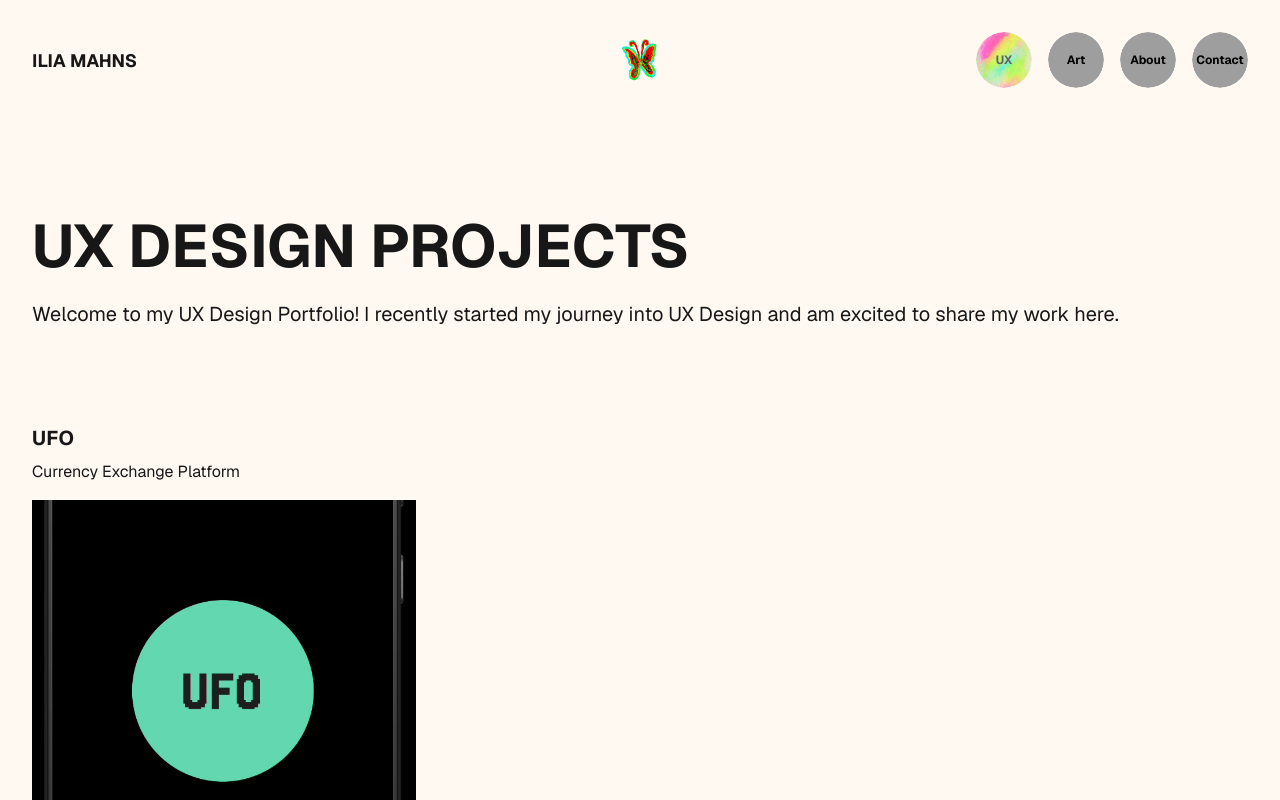
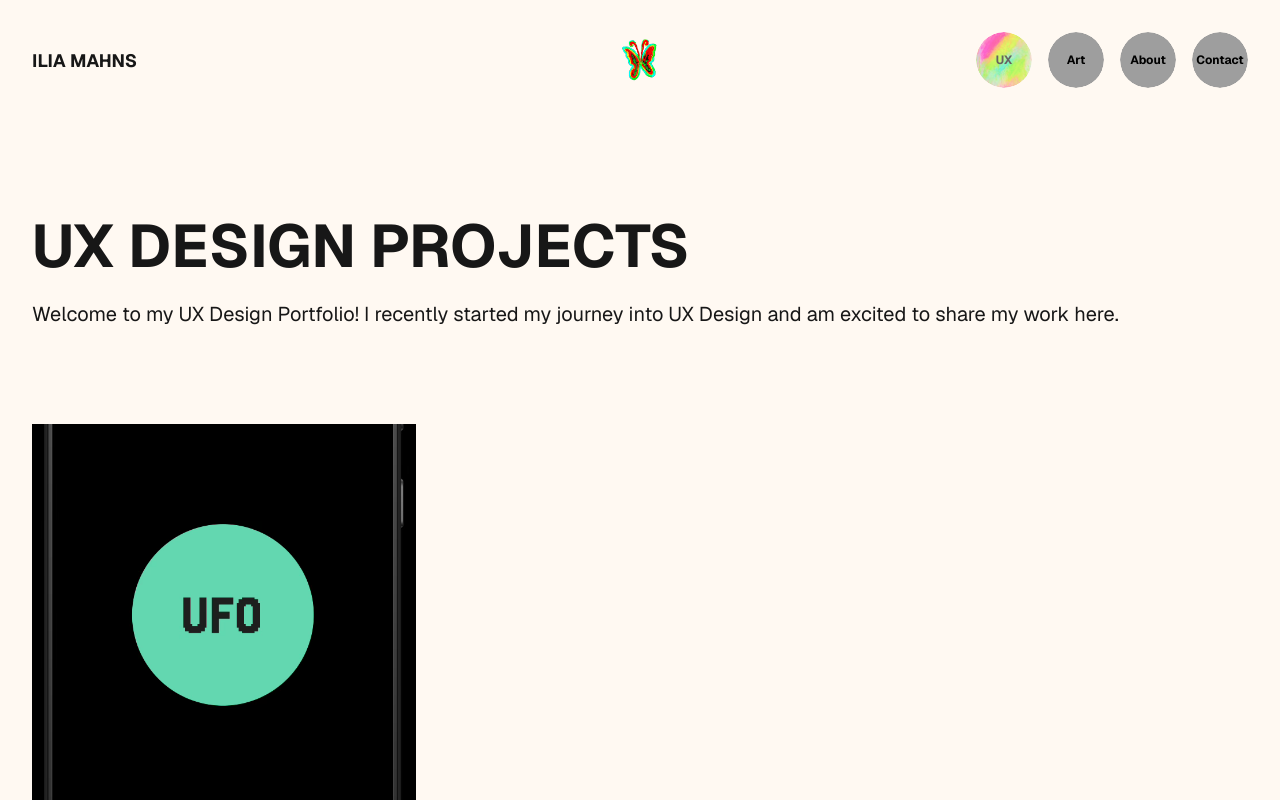
Before and after one commit to iliamahns/portfolio, a Next.js app: page /ux in a window 1280 px wide. Shown: the top 800 px of the page. Built offline with nearby package versions, Linux system fonts and the light colour scheme; grey boxes are pictures that could not be loaded.

Commit message:
ufo title

```diff
--- a/app/ux/page.tsx
+++ b/app/ux/page.tsx
@@ -1,3 +1,5 @@
+'use client';
+
 import Image from 'next/image';
 import Link from 'next/link';
 import { UX_PAGE } from '../data/ux-content';
@@ -20,10 +22,6 @@ export default function UX() {
       <div className="grid grid-cols-1 md:grid-cols-2 lg:grid-cols-3 gap-8">
         <div className="group w-full">
           <Link href="/ux/ufo" className="block">
-            <div className="group-hover:underline">
-              <h2 className="text-xl font-bold mb-2 group-hover:font-extrabold">UFO</h2>
-              <h3 className="text-md mb-4 group-hover:font-bold">Currency Exchange Platform</h3>
-            </div>
             <div className="relative aspect-square w-full overflow-hidden bg-gray-100">
               <div className="absolute inset-0 flex items-center justify-center">
                 <Image
@@ -33,6 +31,11 @@ export default function UX() {
                   className="object-cover transition-transform group-hover:scale-105"
                   sizes="(max-width: 768px) 100vw, (max-width: 1024px) 50vw, 33vw"
                 />
+                {/* Overlay with title that appears on hover */}
+                <div className="absolute inset-0 bg-white bg-opacity-0 group-hover:bg-opacity-90 transition-opacity flex flex-col items-center justify-center opacity-0 group-hover:opacity-100">
+                  <h2 className="text-2xl md:text-3xl font-bold text-black mb-2">UFO</h2>
+                  <h3 className="text-lg md:text-xl text-black">Currency Exchange Platform</h3>
+                </div>
               </div>
             </div>
           </Link>
```
